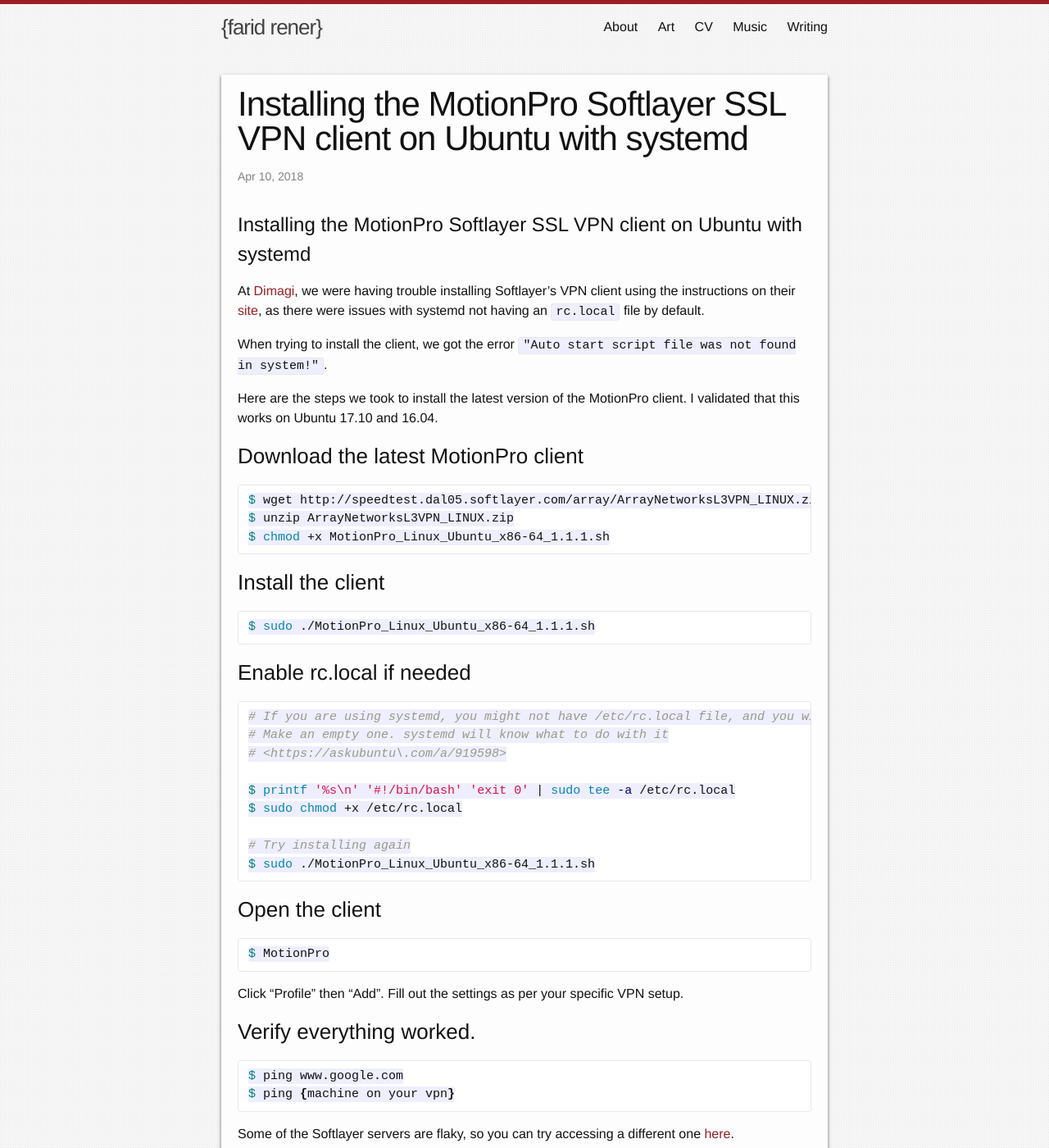
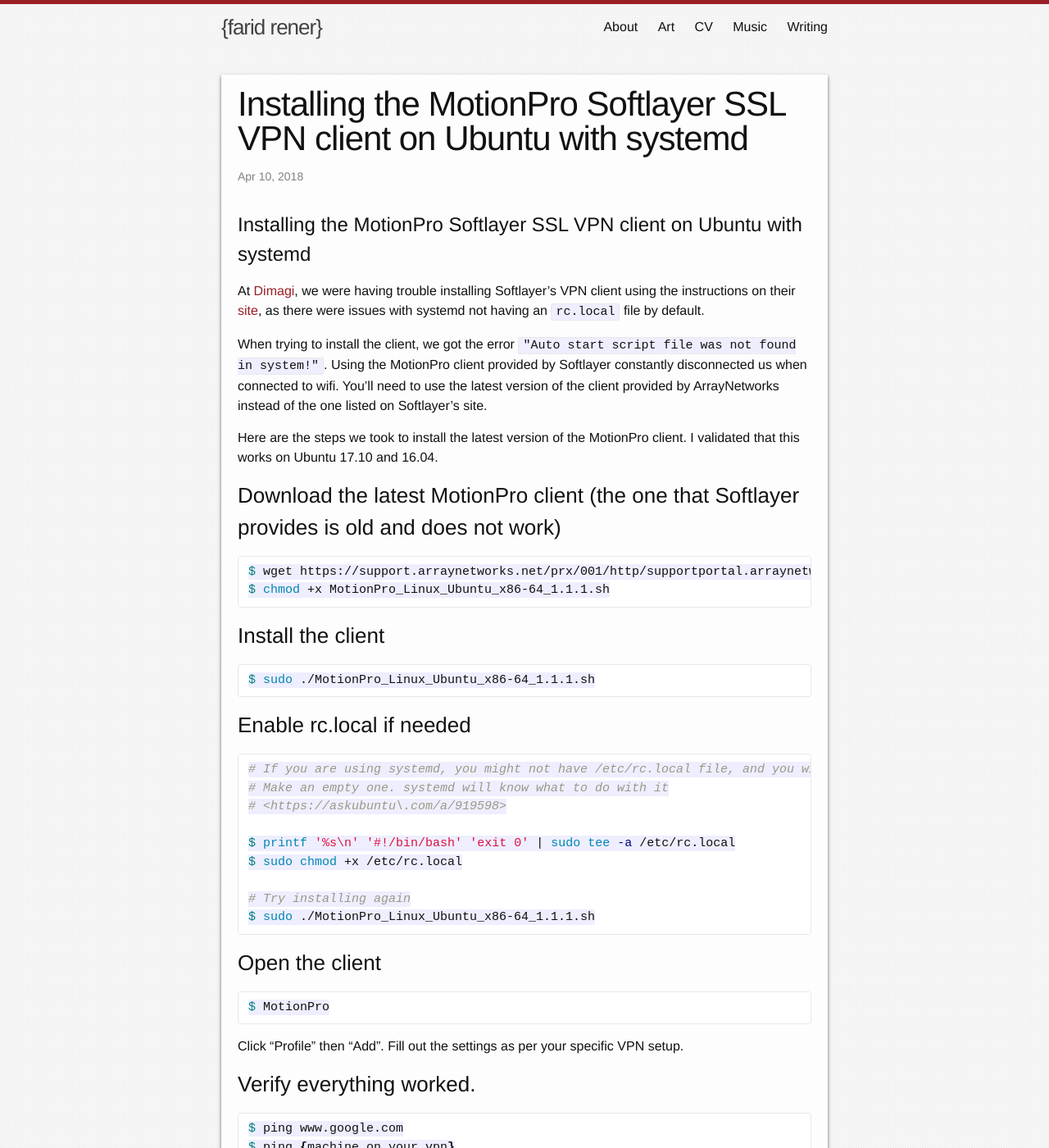
Before and after one commit to proteusvacuum/proteusvacuum.github.io, a Jekyll site: the page built from _posts/2018-04-10-Softlayer-SSL-VPN-Ubuntu.md, in a window 1280 px wide and 1400 px high. Shown: the whole window at 82% size. Built offline with Jekyll 4.4.1, drawn with Linux system fonts in a browser that asks for light colours; some of the changed text lies outside the part shown.

Commit message:
Update MotionPro download link

````diff
--- a/_posts/2018-04-10-Softlayer-SSL-VPN-Ubuntu.md
+++ b/_posts/2018-04-10-Softlayer-SSL-VPN-Ubuntu.md
@@ -9,14 +9,13 @@
 
 At [Dimagi](https://www.dimagi.com), we were having trouble installing Softlayer's VPN client using the instructions on their [site](https://knowledgelayer.softlayer.com/procedure/ssl-vpn-linux), as there were issues with systemd not having an `rc.local` file by default.
 
-When trying to install the client, we got the error `"Auto start script file was not found in system!"`.
+When trying to install the client, we got the error `"Auto start script file was not found in system!"`. Using the MotionPro client provided by Softlayer constantly disconnected us when connected to wifi. You'll need to use the latest version of the client provided by ArrayNetworks instead of the one listed on Softlayer's site.
 
 Here are the steps we took to install the latest version of the MotionPro client. I validated that this works on Ubuntu 17.10 and 16.04.
 
-### Download the latest MotionPro client
+### Download the latest MotionPro client (the one that Softlayer provides is old and does not work)
 ```sh
-$ wget http://speedtest.dal05.softlayer.com/array/ArrayNetworksL3VPN_LINUX.zip
-$ unzip ArrayNetworksL3VPN_LINUX.zip
+$ wget https://support.arraynetworks.net/prx/001/http/supportportal.arraynetworks.net/downloads/motionpro/Linux/Ubuntu/20171228/MotionPro_Linux_Ubuntu_x86-64_1.1.1.sh
 $ chmod +x MotionPro_Linux_Ubuntu_x86-64_1.1.1.sh
 ```
 
@@ -53,3 +52,11 @@
 ```
 
 Some of the Softlayer servers are flaky, so you can try accessing a different one [here](https://www.softlayer.com/VPN-Access).
+
+
+### Uninstalling the MotionPro client on Ubuntu
+
+```sh
+$ cd /opt/MotionPro
+$ sudo ./install.sh -u
+```
````
